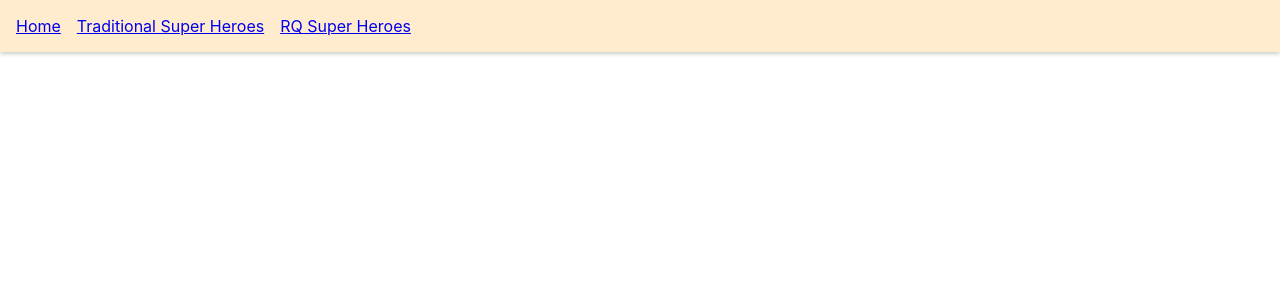
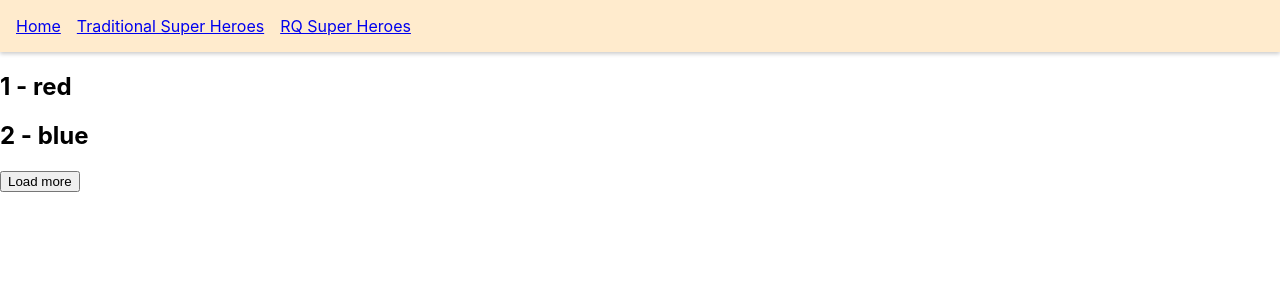
Before and after one commit to ndangohmofor/react-query-demo, a React (Create React App) app: page /rq-infinite in a window 1280 px wide. Shown: the top 300 px of the page. Built offline with nearby package versions, Linux system fonts and the light colour scheme; data requests are answered from the project's data file.

Commit message:
Infinite queries

```diff
--- a/src/App.js
+++ b/src/App.js
@@ -11,6 +11,7 @@
 import { DynamicParallelPage } from "./components/DynamicParallel.page";
 import { DependentQueriesPage } from "./components/DependentQueries.page";
 import { PaginatedQueriesPage } from "./components/PaginatedQueries.page";
+import { InfiniteQueries } from "./components/InfiniteQueries.page";
 
 const queryClient = new QueryClient();
 
@@ -33,6 +34,7 @@
             </ul>
           </nav>
           <Routes>
+            <Route path="/rq-infinite" element={<InfiniteQueries />} />
             <Route path="/rq-paginated" element={<PaginatedQueriesPage />} />
             <Route
               path="/rq-super-heroes/:heroId"
--- /dev/null
+++ b/src/components/InfiniteQueries.page.js
@@ -0,0 +1,60 @@
+import { useInfiniteQuery } from "@tanstack/react-query";
+import axios from "axios";
+import { Fragment } from "react";
+
+const fetchColors = ({ pageParam = 1 }) => {
+  return axios.get(`http://localhost:4000/colors?_limit=2&_page=${pageParam}`);
+};
+
+export const InfiniteQueries = () => {
+  const {
+    isLoading,
+    data,
+    isError,
+    error,
+    hasNextPage,
+    fetchNextPage,
+    isFetching,
+    isFetchingNextPage,
+  } = useInfiniteQuery(["colors"], fetchColors, {
+    getNextPageParam: (_lastPage, pages) => {
+      if (pages.length < 5) {
+        return pages.length + 1;
+      } else {
+        return undefined;
+      }
+    },
+  });
+
+  if (isError) {
+    return <h2>{error.message}</h2>;
+  }
+
+  if (isLoading) {
+    return <h2>Loading...</h2>;
+  }
+
+  return (
+    <>
+      <div>
+        {data?.pages.map((group, idx) => {
+          return (
+            <Fragment key={idx}>
+              {group.data.map((color) => (
+                <h2>
+                  {color.id} - {color.label}
+                </h2>
+              ))}
+            </Fragment>
+          );
+        })}
+      </div>
+      <div>
+        <button disabled={!hasNextPage} onClick={fetchNextPage}>
+          Load more
+        </button>
+      </div>
+      <div>{isFetching && !isFetchingNextPage ? "Fetching..." : null}</div>
+    </>
+  );
+};
```
